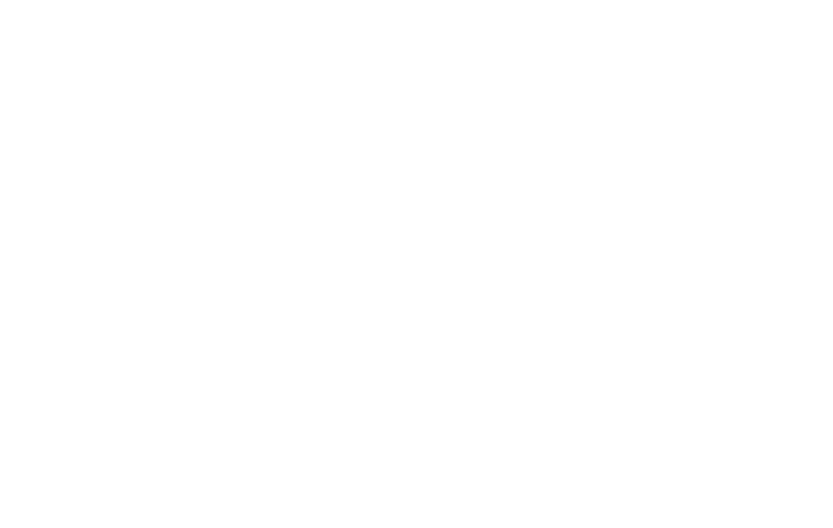
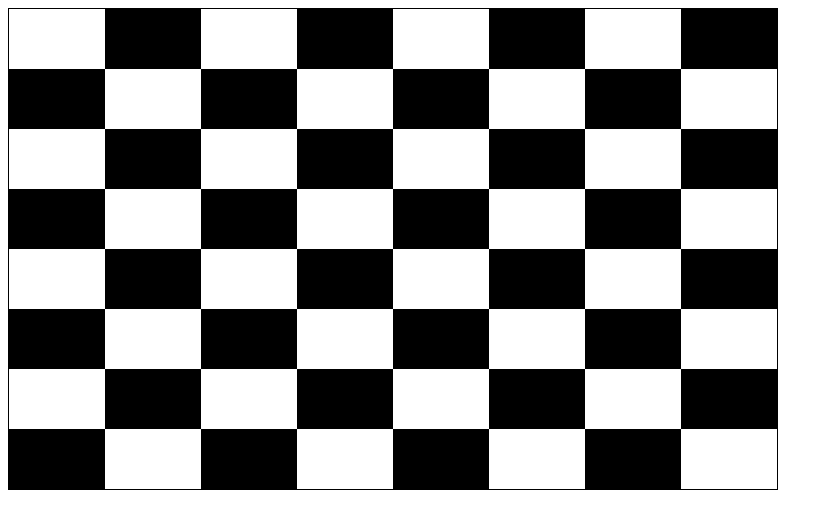
Before and after one commit to Deepspacediver/knight-travails, a website built with webpack: page src/template.html in a window 1280 px wide. Shown: the whole page, without its empty margins (0-833 px from the left). Built offline with nearby package versions, Linux system fonts and the light colour scheme.

Commit message:
fixed webpack not reading css, added readMe with description and pseudocode, created initial HTML ChessBoard, created initial class for ChessBoard

```diff
--- a/package.json
+++ b/package.json
@@ -20,7 +20,7 @@
   },
   "homepage": "https://github.com/Deepspacediver/knight-travails#readme",
   "devDependencies": {
-    "css-loader": "^6.7.1",
+    "css-loader": "^6.7.2",
     "eslint": "^8.27.0",
     "eslint-config-airbnb-base": "^15.0.0",
     "eslint-config-prettier": "^8.5.0",
--- a/src/index.js
+++ b/src/index.js
@@ -1 +1,4 @@
+import "./style.css"
 import "./modules/knightLogic";
+import "./modules/chessBoard";
+import "./modules/createBoard";
--- /dev/null
+++ b/src/modules/chessBoard.js
@@ -0,0 +1,22 @@
+
+class ChessBoard {
+  constructor(){
+    this.board = [
+      [0,1,2,3,4,5,6,7],
+      [0,1,2,3,4,5,6,7],
+      [0,1,2,3,4,5,6,7],
+      [0,1,2,3,4,5,6,7],
+      [0,1,2,3,4,5,6,7],
+      [0,1,2,3,4,5,6,7],
+      [0,1,2,3,4,5,6,7],
+      [0,1,2,3,4,5,6,7],
+    ]
+  }
+}
+
+const gameBoard = new ChessBoard()
+
+console.log(gameBoard)
+console.log(gameBoard.board[1][2])
+
+export default gameBoard
--- /dev/null
+++ b/src/modules/createBoard.js
@@ -0,0 +1,24 @@
+import gameBoard from "./chessBoard";
+
+const boardContainer = document.querySelector("#board");
+console.log(boardContainer);
+const createBoard = (board) => {
+  let yIndex = 7;
+  board.forEach((row) => {
+    let xIndex = 0;
+    const rowElement = document.createElement("div");
+    rowElement.classList.add("row");
+    boardContainer.appendChild(rowElement);
+    row.forEach((square) => {
+      const squareElement = document.createElement("div");
+      squareElement.classList.add("board-square");
+      squareElement.dataset.x = xIndex;
+      squareElement.dataset.y = yIndex;
+      rowElement.appendChild(squareElement);
+      xIndex += 1;
+    });
+    yIndex-=1
+  });
+};
+
+createBoard(gameBoard.board);
--- /dev/null
+++ b/src/style.css
@@ -0,0 +1,21 @@
+#board{
+  width: 60vw;
+  height: 60vh;
+  display: grid;
+  grid-template-rows: repeat(8,1fr);
+  border: 1px solid black;
+}
+.row{
+  display: grid;
+  grid-template-columns: repeat(8,1fr);
+}
+#board .row:nth-child(even) .board-square:nth-child(odd){
+  background-color: white;
+}
+#board .row:nth-child(even) .board-square:nth-child(odd){
+  background-color: black;
+}
+
+#board .row:nth-child(odd) .board-square:nth-child(even){
+  background-color: black;
+}
--- a/src/template.html
+++ b/src/template.html
@@ -6,5 +6,7 @@
     <meta name="viewport" content="width=device-width, initial-scale=1.0" />
     <title>Knight Travails</title>
   </head>
-  <body></body>
+  <body>
+    <div id="board"></div>
+  </body>
 </html>
--- a/webpack.config.js
+++ b/webpack.config.js
@@ -7,7 +7,6 @@ module.exports = {
   output: {
     filename: "main.js",
     path: path.resolve(__dirname, "dist"),
-    clean: true,
   },
   devtool: "inline-source-map",
   plugins: [
@@ -20,19 +19,23 @@ module.exports = {
     rules: [
       {
         test: /\.html$/i,
-        loader: "html-loader",
+        use: "html-loader",
+        exclude: /node_modules/,
       },
       {
         test: /\.css$/i,
-        use: ["style-loard", "css-loader"],
+        use: ['style-loader', 'css-loader'],
+        exclude: /node_modules/,
       },
       {
         test: /\.(png|svg|jpg|jpeg|gif)$/i,
         type: "asset/resource",
+        exclude: /node_modules/,
       },
       {
         test: /\.(woff|woff2|eot|ttf|otf)$/i,
         type: "asset/resource",
+        exclude: /node_modules/,
       },
     ],
   },
```
Also changed, not shown: dist/index.html, dist/main.js, readME.md (added), 1 other file.
